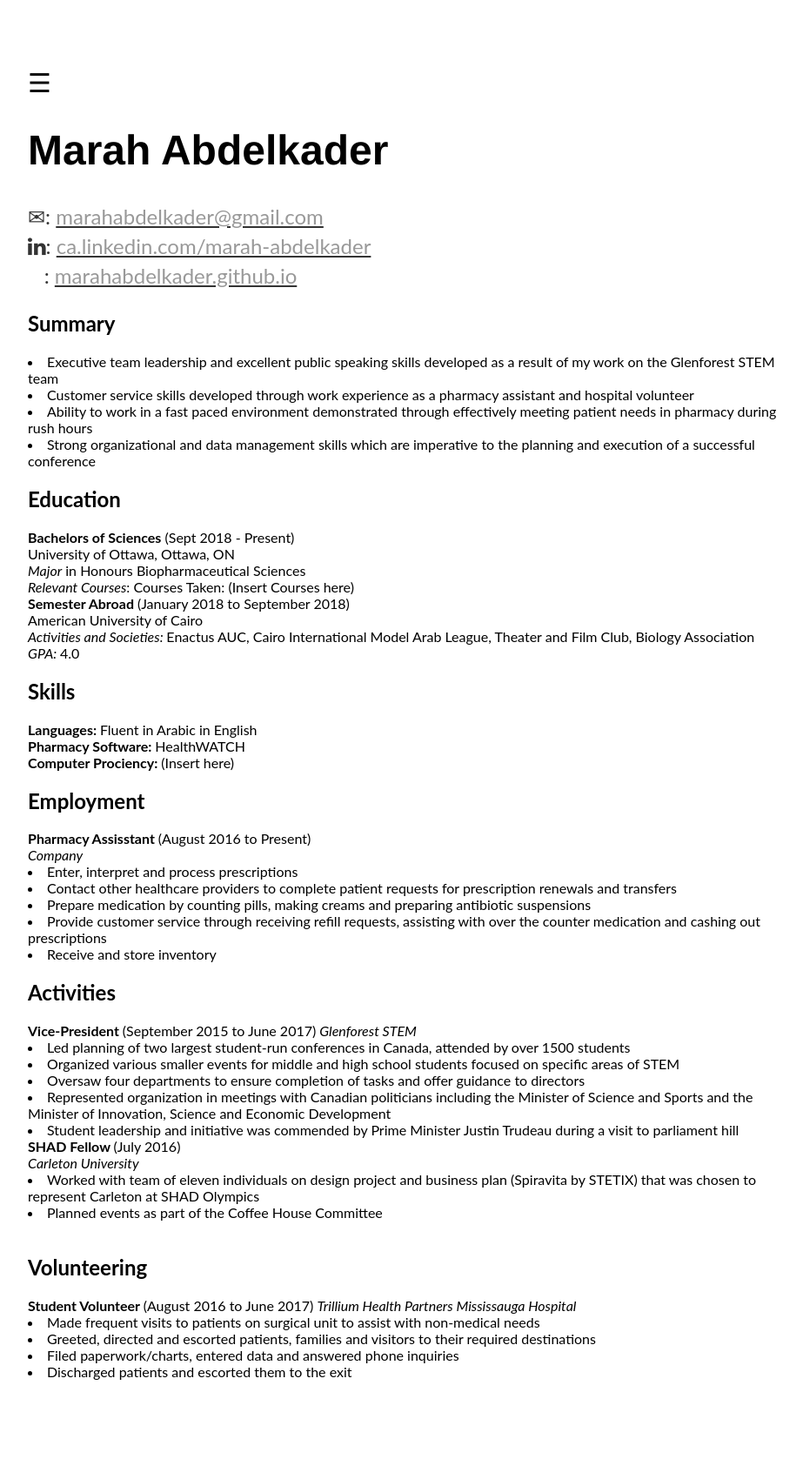
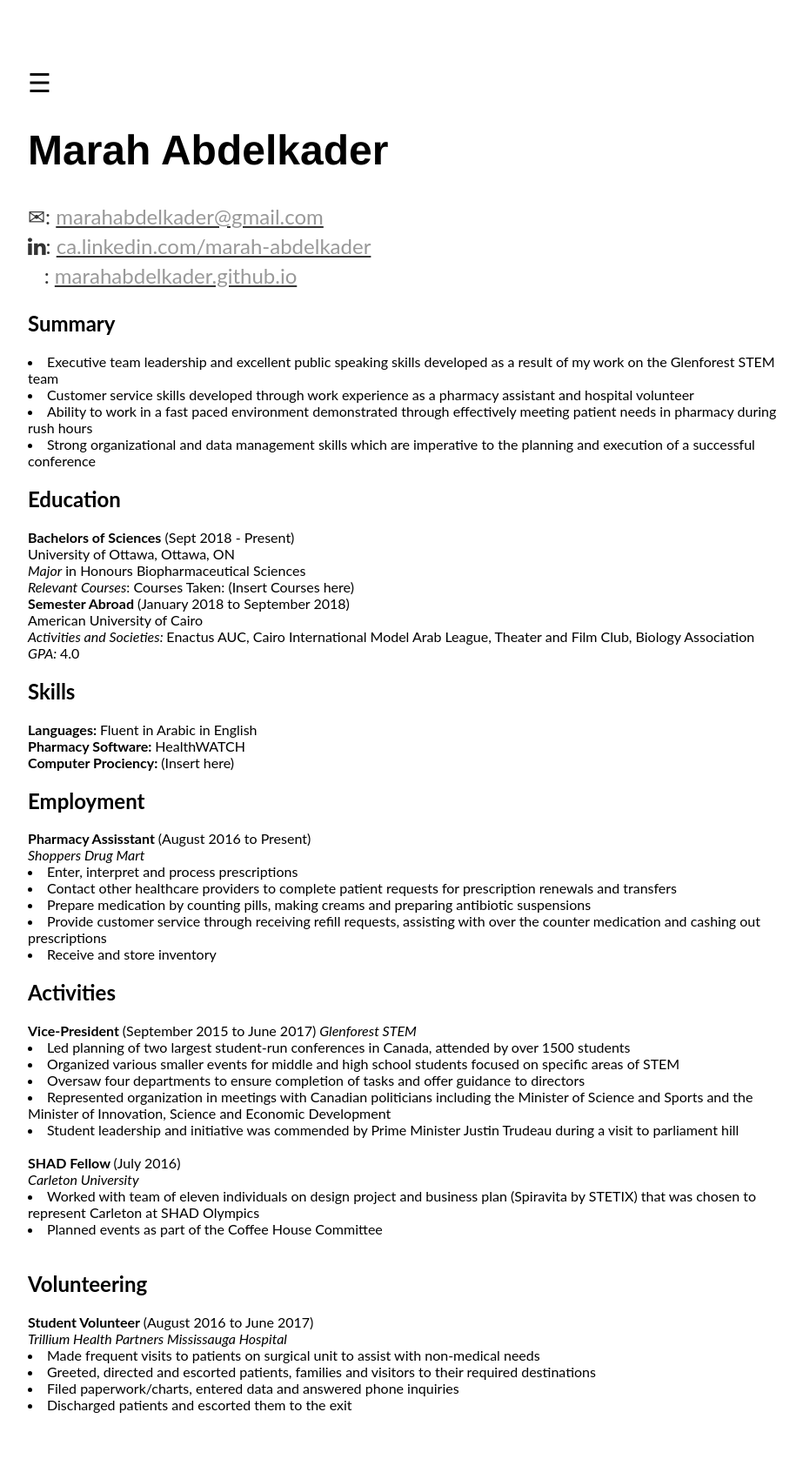
Before and after one commit to marahabdelkader/marahabdelkader.github.io, a Jekyll site: the page Resume/index.html, which Jekyll copies as it is, in a window 1280 px wide. Shown: the whole page at 87% size, without its empty margins (176-1099 px from the left). Built offline with Jekyll 4.4.1, drawn with Linux system fonts in a browser that asks for light colours; before the commit the page ends 1662 px from its top, so only the background shows below that.

Commit message:
Update index.html

```diff
--- a/Resume/index.html
+++ b/Resume/index.html
@@ -113,7 +113,7 @@ American University of Cairo <br>
 
 <h2>Employment</h2>
 <b> Pharmacy Assisstant </b> (August 2016 to Present)<br>
-	<i> Company </i> <br>
+	<i> Shoppers Drug Mart </i> <br>
 <u1>
 	<li> Enter, interpret and process prescriptions </li>
 	<li> Contact other healthcare providers to complete patient requests for prescription renewals and transfers </li>
@@ -134,7 +134,7 @@ American University of Cairo <br>
 				Sports and the Minister of Innovation, Science and Economic Development </li>
 			<li> Student leadership and initiative was commended by Prime Minister Justin Trudeau during a visit to
 				parliament hill </li>
-
+			<br>
 <b> SHAD Fellow </b> (July 2016) <br>
 <i> Carleton University</i> <br>
 <u1>
@@ -144,7 +144,7 @@ American University of Cairo <br>
 			</u1> <br>
 
 <h2> Volunteering </h2>
-		<b> Student Volunteer </b> (August 2016 to June 2017)
+		<b> Student Volunteer </b> (August 2016 to June 2017) <br>
 		<i> Trillium Health Partners Mississauga Hospital </i>
 		<u1>
 			<li> Made frequent visits to patients on surgical unit to assist with non-medical needs </li>
```
